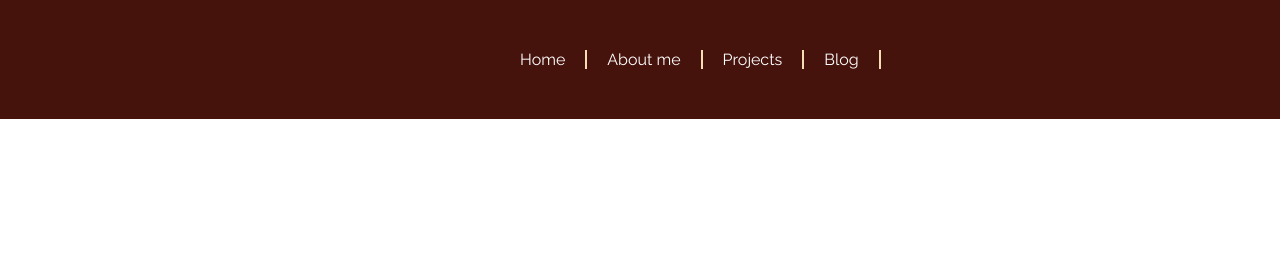
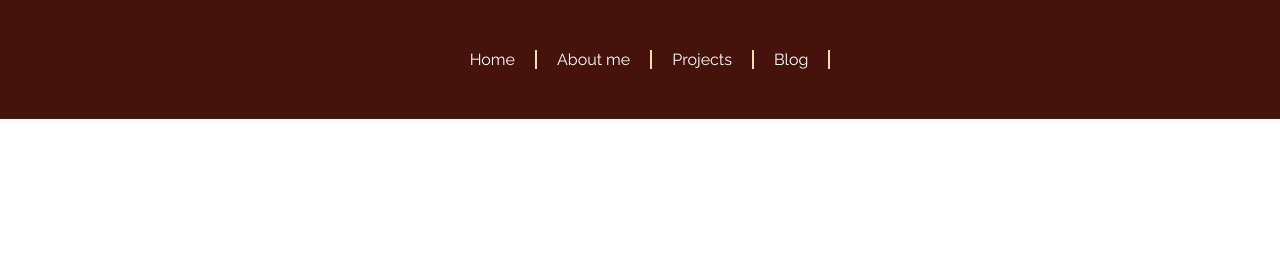
Before and after one commit to StacyKioko/Stacy_portfolio, a plain HTML site: page index.html in a window 1280 px wide. Shown: the top 257 px of the page. Drawn offline with Linux system fonts and the light colour scheme; a web font is replaced by a local one.

Commit message:
Aligning the Navigation bar to the center

```diff
--- a/style.css
+++ b/style.css
@@ -11,7 +11,8 @@ body {
 
 #navbar {
     margin-top: 50px;
-    margin-left: 500px;
+    display: flex;
+    justify-content: center;
 
 }
 ul {
```
